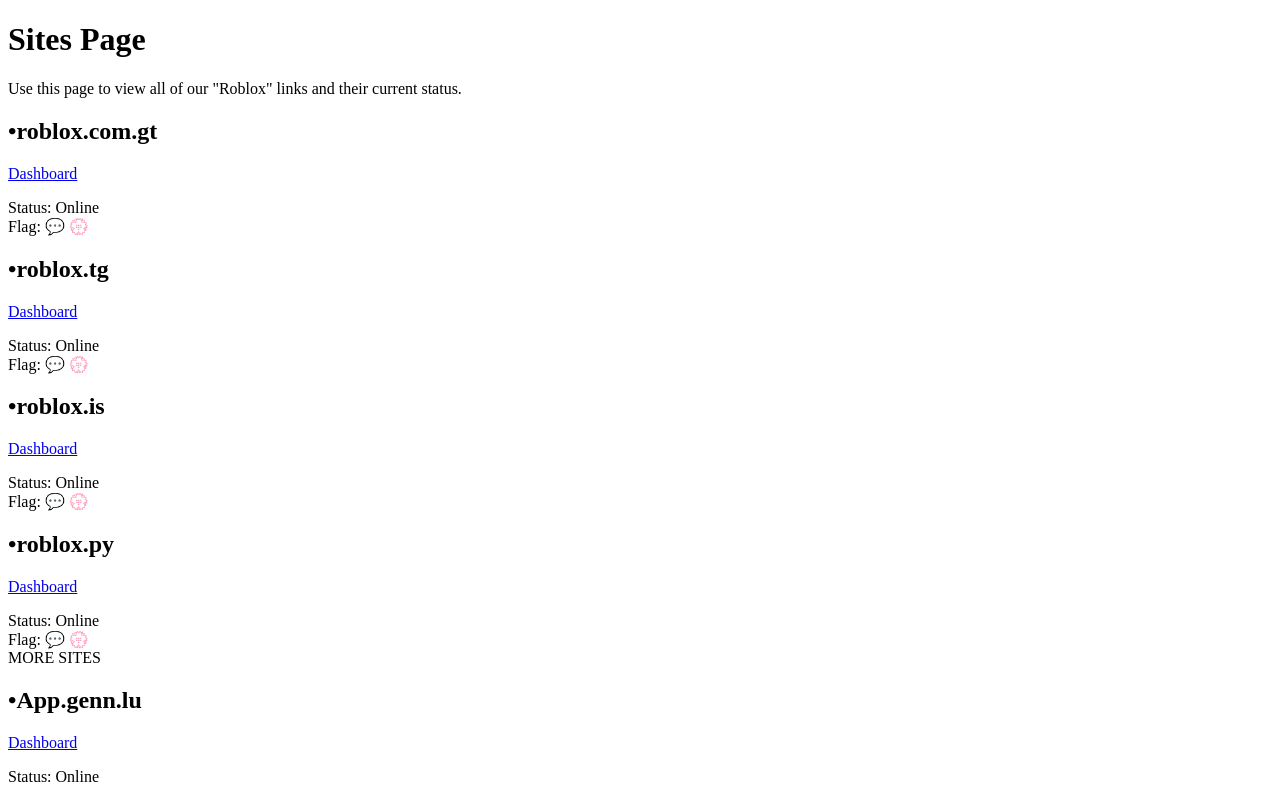
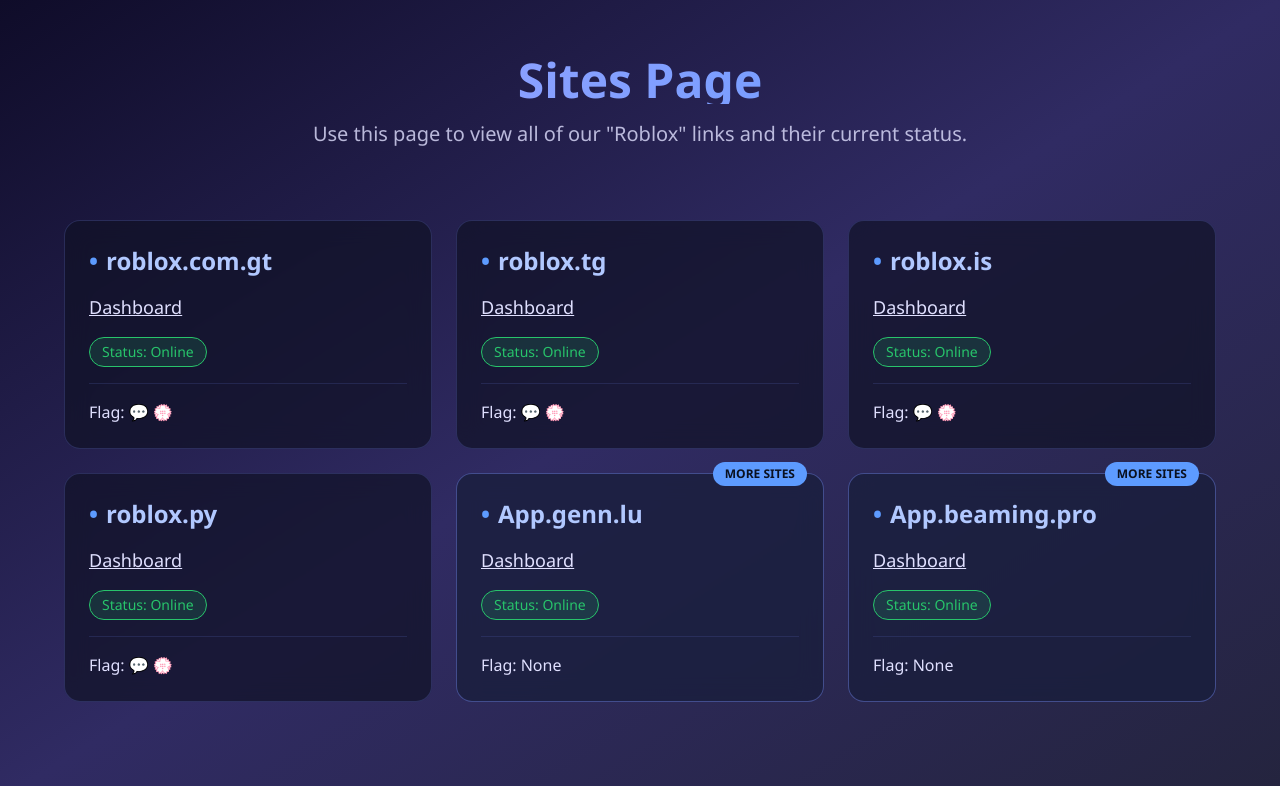
Before and after one commit to Riizzahub/BeamSites, a Next.js app: page / in a window 1280 px wide. Shown: the top 786 px of the page. Built offline with nearby package versions, Linux system fonts and the light colour scheme.

Commit message:
Create layout.tsx

```diff
--- /dev/null
+++ b/app/layout.tsx
@@ -0,0 +1,22 @@
+// app/layout.tsx
+import './globals.css';
+import type { Metadata } from 'next';
+
+export const metadata: Metadata = {
+  title: 'Beam Sites',
+  description: 'View all of our Roblox links',
+};
+
+export default function RootLayout({
+  children,
+}: {
+  children: React.ReactNode;
+}) {
+  return (
+    <html lang="en">
+      <body className="bg-gradient-to-br from-[#0f0c29] via-[#302b63] to-[#24243e] text-[#e0e0ff] min-h-screen">
+        {children}
+      </body>
+    </html>
+  );
+}
```
